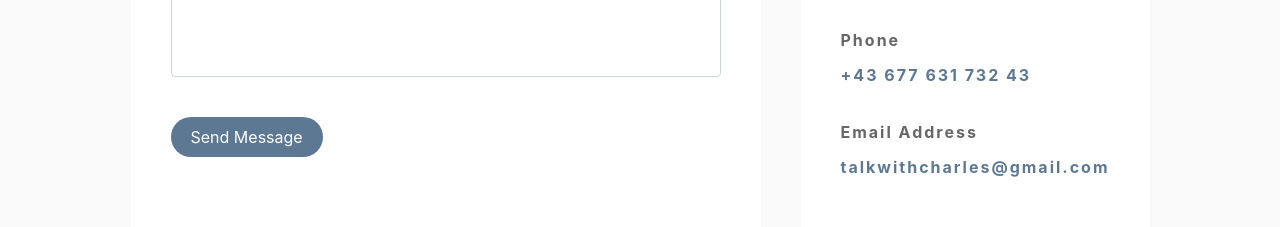
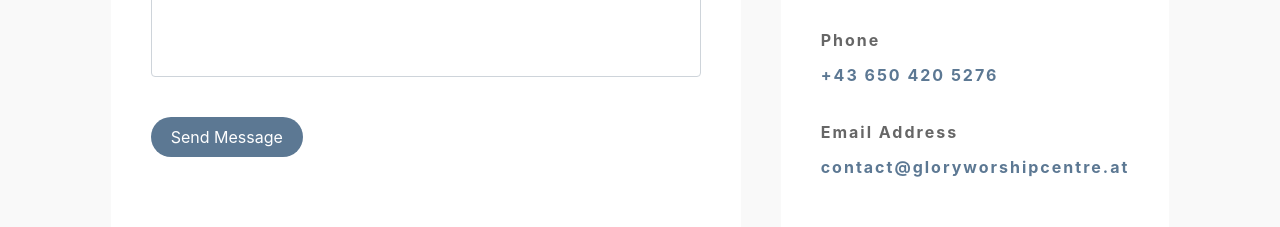
Before and after one commit to ceffiong/gloryworshipcentre, a plain HTML site: page index.html in a window 1280 px wide. Shown: the part 3722-3949 px from the top of the page. Drawn offline with nearby package versions, Linux system fonts and the light colour scheme; some packages are replaced by stand-ins of ours.

Commit message:
updated contact and phone number

```diff
--- a/css/styles.css
+++ b/css/styles.css
@@ -217,6 +217,7 @@ header {
   align-items: center;
   max-width: 440px;
   margin-bottom: 40px;
+  padding: 0px 14px;
 }
 
 .church-fav {
--- a/index.html
+++ b/index.html
@@ -326,14 +326,14 @@ https://cdn.jsdelivr.net/npm/@splidejs/splide@4.1.4/dist/css/splide.min.css
                     Phone
                 </div>
                 <p class="about-content">
-                    <a href="tel:+4367763173243">+43 677 631 732 43</a>
+                    <a href="tel:+4367763173243">+43 650 420 5276</a>
                 </p>
 
                 <div class="contact-subhero">
                     Email Address
                 </div>
                 <p class="about-content">
-                    <a href="mailto:talkwithcharles@gmail.com">talkwithcharles@gmail.com</a>
+                    <a href="mailto:contact@gloryworshipcentre.at">contact@gloryworshipcentre.at</a>
                 </p>
 
             </div>
@@ -369,8 +369,8 @@ https://cdn.jsdelivr.net/npm/@splidejs/splide@4.1.4/dist/css/splide.min.css
                     <i class="fa-regular fa-comments"></i> GET IN TOUCH
                 </div>
                 <div class="footer-content">
-                    Email: <a href="mailto:talkwithcharles@gmail.com">Talkwihcharles@gmail.com</a> <br />
-                    Phone: <a href="tel:+4367763173243">(+43) 677 631 732 43</a>
+                    Email: <a href="mailto:contact@gloryworshipcentre.at">contact@gloryworshipcentre.at</a> <br />
+                    Phone: <a href="tel:+4367763173243">(+43) 650 420 5276</a>
                 </div>
             </div>
 
```
